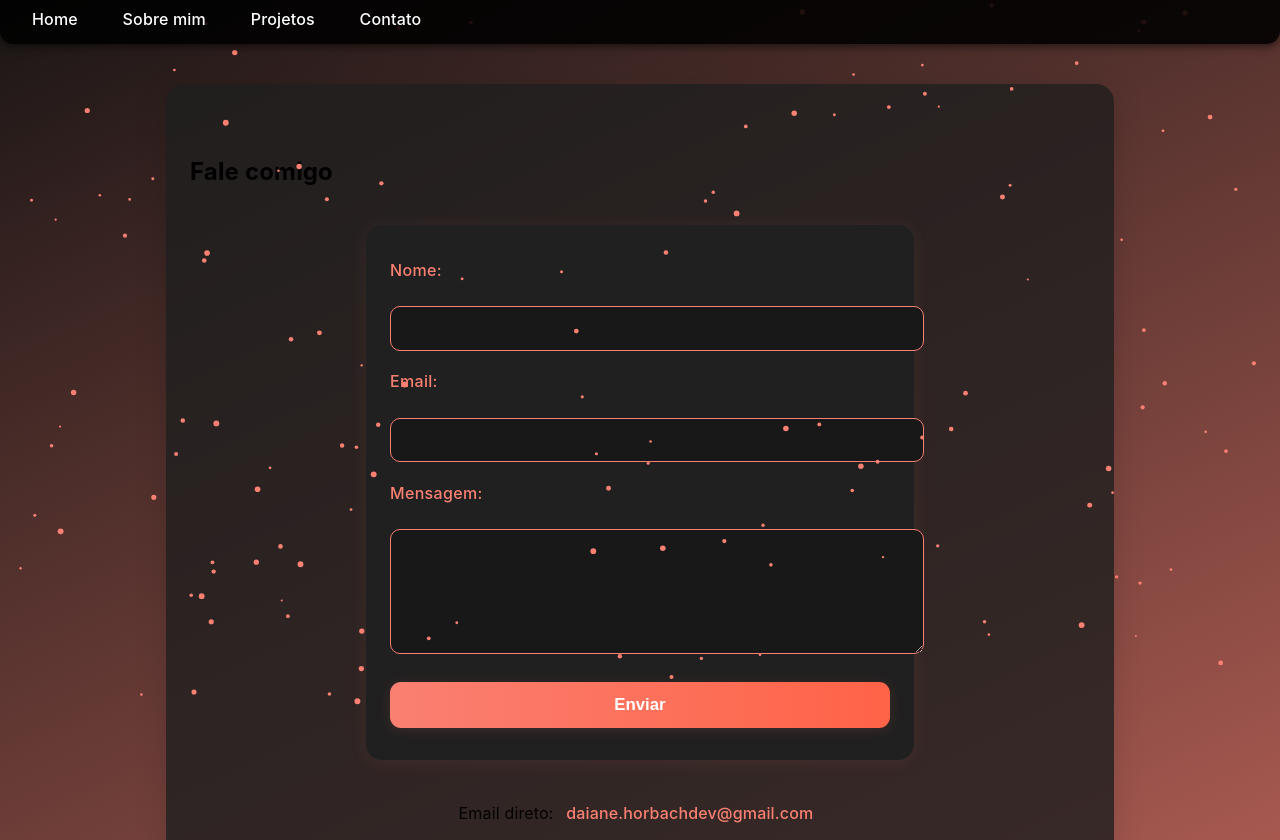
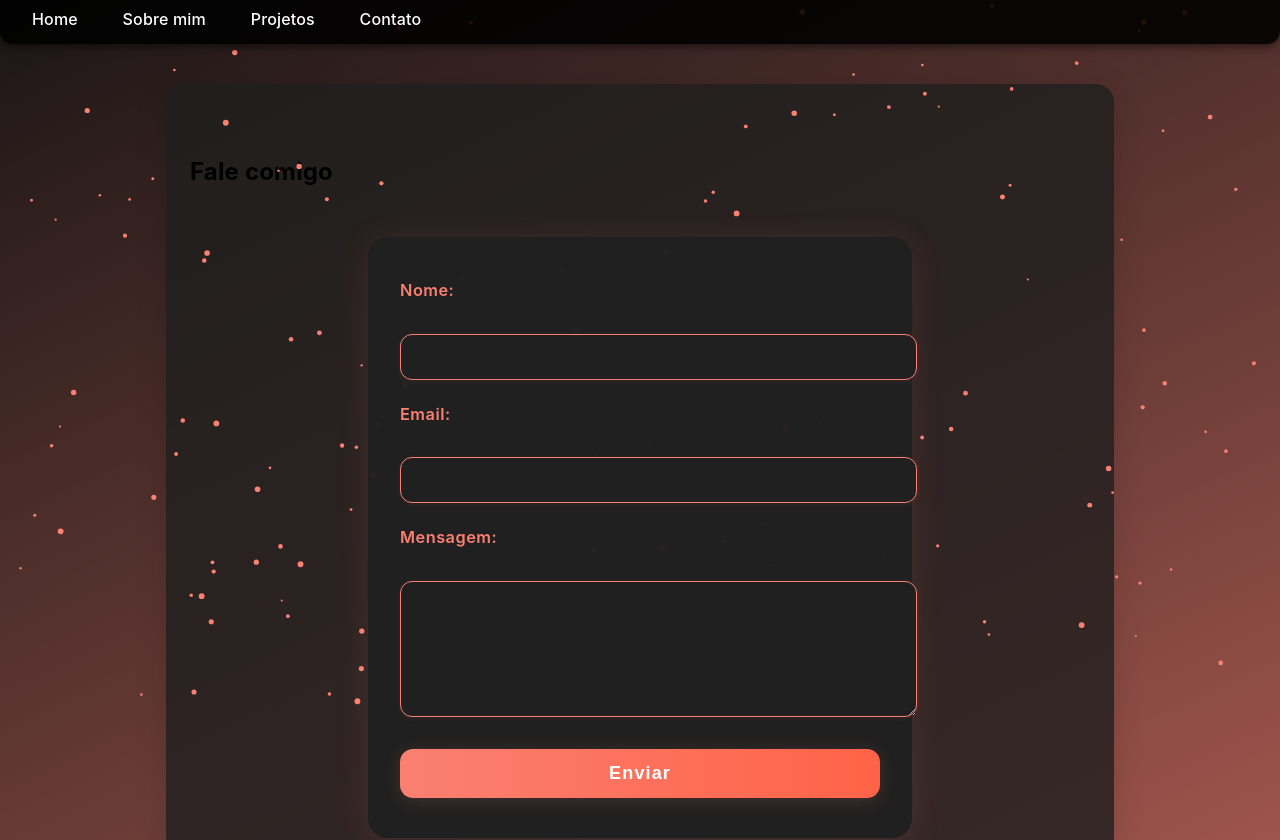
Before and after one commit to daianemh/daiane.horbachdev, a plain HTML site: page contato.html in a window 1280 px wide. Shown: the part 91-931 px from the top of the page. Drawn offline with Linux system fonts and the light colour scheme.

Commit message:
style.css

```diff
--- a/style.css
+++ b/style.css
@@ -364,82 +364,131 @@ body {
     font-size: 1.3rem;
   }
 }
-/* ====== CONTATOS ====== */
+/* ====== CONTATOS MELHORADO ====== */
 .contato-form {
-  background: rgba(32,32,32,0.92);
-  padding: 2rem 1.5rem;
-  border-radius: 16px;
-  box-shadow: 0 2px 18px rgba(250,128,114,0.09);
-  max-width: 500px;
-  margin: 2rem auto;
+  background: rgba(32,32,32,0.97);
+  padding: 2.5rem 2rem;
+  border-radius: 20px;
+  box-shadow: 0 4px 32px rgba(250,128,114,0.13);
+  max-width: 480px;
+  margin: 2.8rem auto 2rem auto;
   display: flex;
   flex-direction: column;
-  gap: 1.1rem;
+  gap: 1.3rem;
+  position: relative;
+  z-index: 1;
 }
 
 .contato-form label {
   color: #FA8072;
-  font-weight: 500;
+  font-weight: 600;
   margin-bottom: 0.3rem;
-  letter-spacing: 0.02em;
+  letter-spacing: 0.03em;
+  font-size: 1.02rem;
 }
 
 .contato-form input,
 .contato-form textarea {
   width: 100%;
-  padding: 0.7rem 1rem;
-  border: 1.5px solid #FA8072;
-  border-radius: 10px;
-  background: #181818;
+  padding: 0.75rem 1.1rem;
+  border: 1.7px solid #FA8072;
+  border-radius: 12px;
+  background: #202020;
   color: #fff;
-  font-size: 1rem;
+  font-size: 1.06rem;
   font-family: inherit;
-  transition: border 0.3s;
+  margin-top: 0.2rem;
+  transition: border 0.3s, box-shadow 0.3s;
+  box-shadow: 0 1px 6px rgba(250,128,114,0.08);
+  resize: vertical;
 }
 
 .contato-form input:focus,
 .contato-form textarea:focus {
   border-color: #FF6347;
+  box-shadow: 0 0 0 2px #FA807266;
   outline: none;
+}
+
+.contato-form textarea {
+  min-height: 110px;
+  max-height: 320px;
 }
 
 .contato-form button[type="submit"] {
   background: linear-gradient(to right, #FA8072, #FF6347);
   color: #fff;
   border: none;
-  border-radius: 11px;
-  padding: 0.8rem 0;
+  border-radius: 13px;
+  padding: 0.9rem 0;
   font-weight: bold;
-  font-size: 1.05rem;
+  font-size: 1.13rem;
   cursor: pointer;
-  box-shadow: 0 2px 12px rgba(250,128,114,0.13);
-  transition: background 0.3s, box-shadow 0.3s;
+  box-shadow: 0 3px 18px rgba(250,128,114,0.17);
+  transition: background 0.3s, box-shadow 0.3s, transform 0.2s;
   margin-top: 0.7rem;
+  letter-spacing: 0.06em;
 }
 
-.contato-form button[type="submit"]:hover {
+.contato-form button[type="submit"]:hover,
+.contato-form button[type="submit"]:focus {
   background: linear-gradient(to right, #FF6347, #FA8072);
-  box-shadow: 0 4px 18px rgba(255,99,71,0.17);
+  box-shadow: 0 6px 24px rgba(255,99,71,0.13);
+  transform: translateY(-2px) scale(1.04);
+}
+
+/* Mensagem de sucesso/erro (opcional para JS) */
+.contato-form .msg {
+  text-align: center;
+  margin-top: 1rem;
+  color: #FA8072;
+  font-weight: 600;
 }
 
 /* Link para contatos diretos */
 .contato-links {
   margin-top: 2.5rem;
   text-align: center;
+  background: rgba(20,20,20,0.7);
+  padding: 1.2rem 0.5rem;
+  border-radius: 13px;
+  box-shadow: 0 2px 12px rgba(250,128,114,0.08);
+}
+
+.contato-links p {
+  margin: 0.8em 0 0.4em 0;
+  color: #fff;
+  font-size: 1.05rem;
+  letter-spacing: 0.01em;
 }
 
 .contato-links a {
   color: #FA8072;
   text-decoration: none;
-  font-weight: 500;
-  transition: color 0.2s;
+  font-weight: 600;
+  font-size: 1.04rem;
+  transition: color 0.24s, text-shadow 0.24s;
   margin: 0 0.5rem;
   display: inline-block;
+  text-shadow: 0 1px 8px #18181833;
 }
 
-.contato-links a:hover {
+.contato-links a:hover,
+.contato-links a:focus {
   color: #FF6347;
   text-decoration: underline;
+  text-shadow: 0 2px 16px #ff634744;
+}
+
+/* Responsivo para mobile */
+@media (max-width: 600px) {
+  .contato-form {
+    padding: 1.2rem 0.4rem;
+    max-width: 98vw;
+  }
+  .contato-links {
+    padding: 0.7rem 0.2rem;
+  }
 }
 
 /* Responsividade para o formulário */
```
